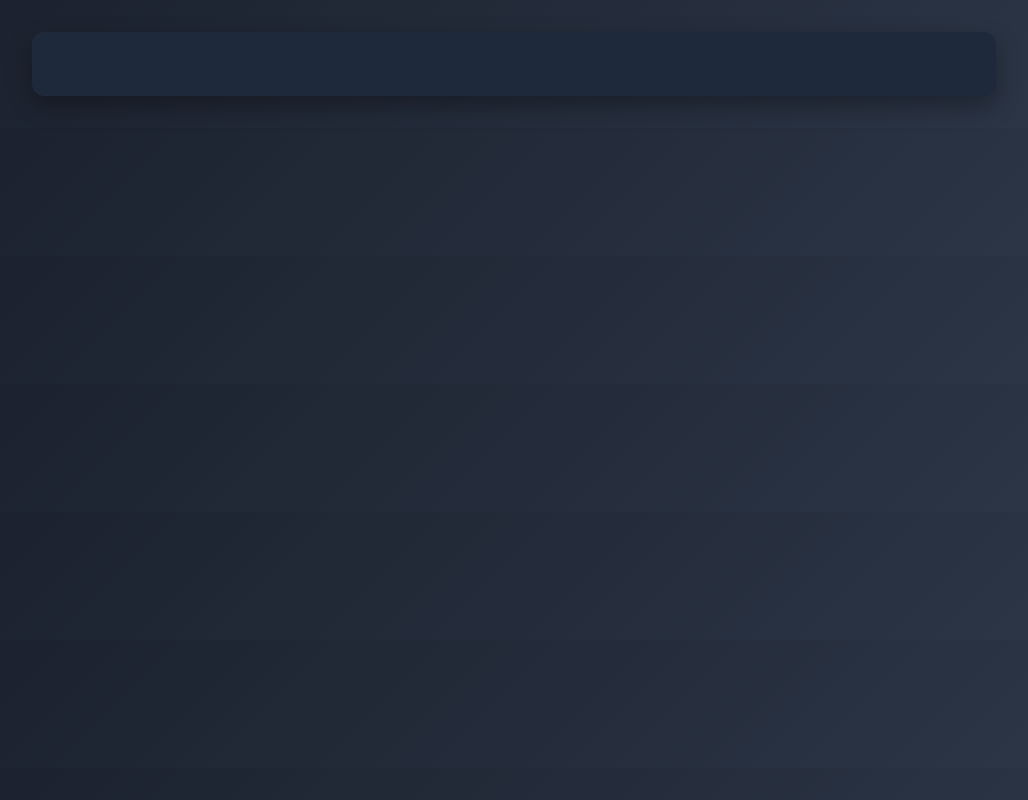
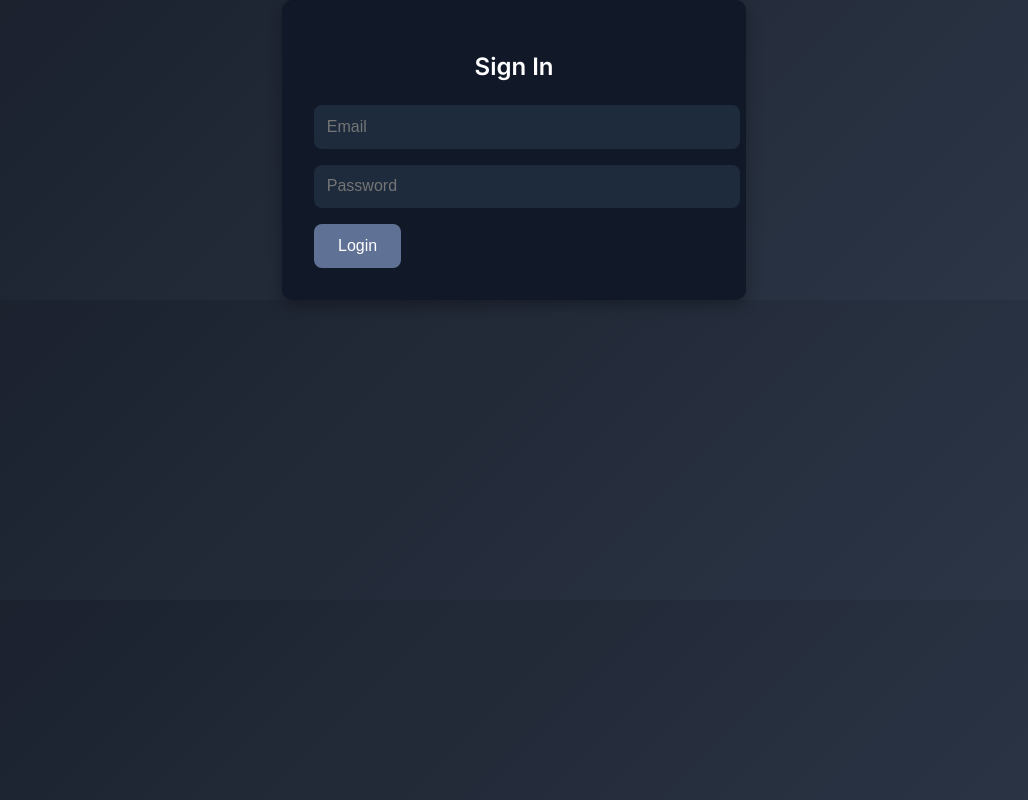
Before and after one commit to ghostm0nk/flowtree, a React (Vite) app: page /login in a window 1280 px wide. Shown: the whole page, without its empty margins (126-1154 px from the left). Built offline with nearby package versions, Linux system fonts and the light colour scheme.

Commit message:
Update src/App.jsx

```diff
--- a/src/App.jsx
+++ b/src/App.jsx
@@ -1,12 +1,15 @@
-import React from 'react'
-import { Navigate, Outlet } from 'react-router-dom'
+import { Routes, Route } from 'react-router-dom';
+import Home from './pages/Home';
+import Login from './pages/Login';
 
 function App() {
   return (
-    <div className="app-container">
-      <Outlet />
-    </div>
-  )
+    <Routes>
+      <Route path="/" element={<Home />} />
+      <Route path="/login" element={<Login />} />
+      <Route path="*" element={<div className="container">404 - Not Found</div>} />
+    </Routes>
+  );
 }
 
-export default App
+export default App;
```
